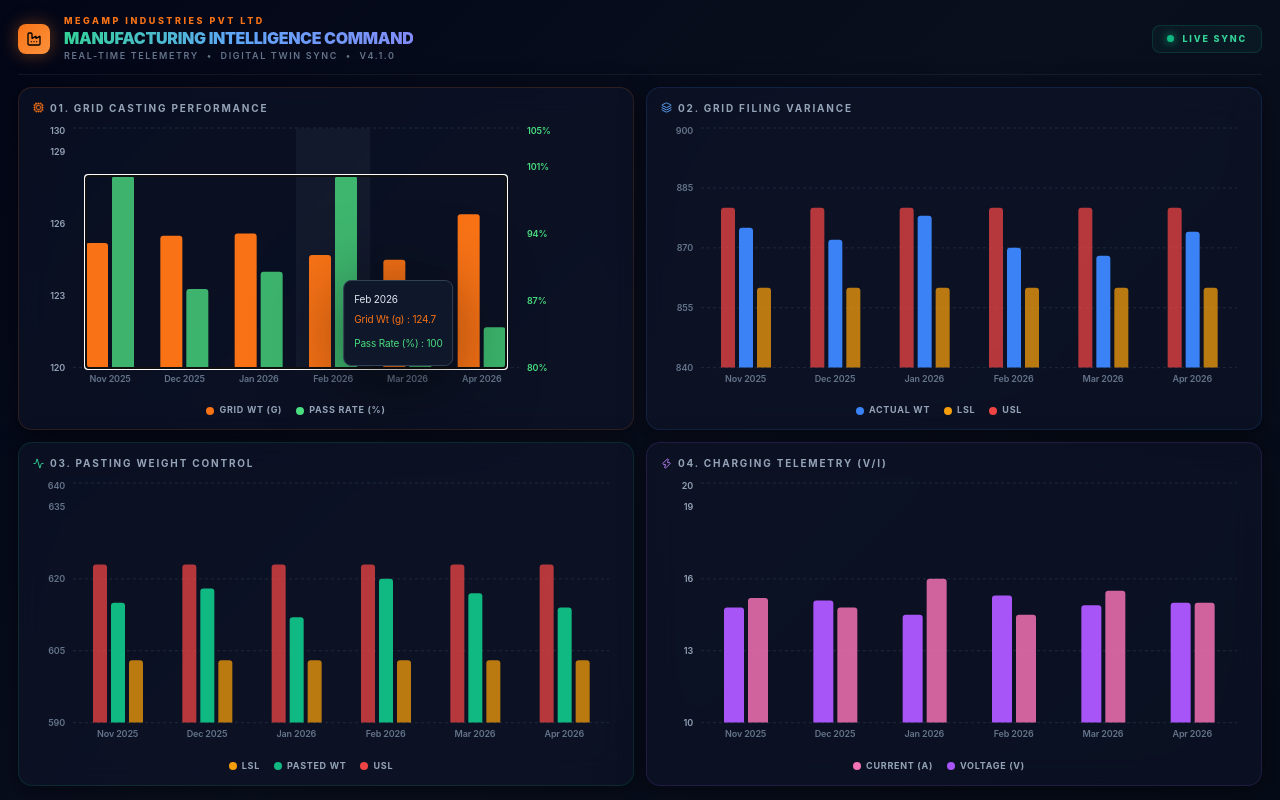
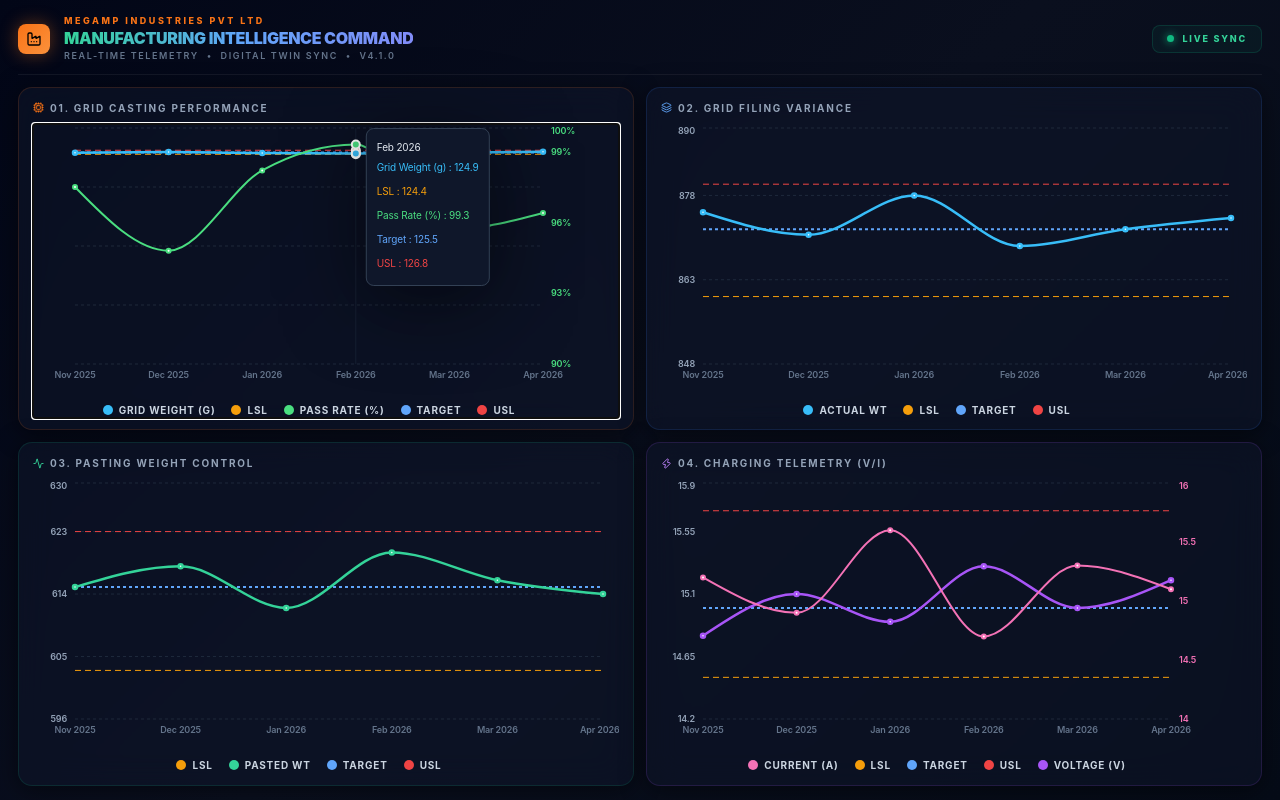
Before and after one commit to Punith-L-J/MEGAMP-GRAPHICAL-REP, a React app in the folder frontend/: page / in a window 1280 px wide. Both pictures are taken after a click on the element 326 px from the left and 270 px from the top of the page. Built offline with nearby package versions, Linux system fonts and the light colour scheme; the HTML template or start-up script is replaced by a standard one.

Commit message:
Update audit dashboard charts to analyst-style spec/LSL/USL line graphs

```diff
--- a/frontend/src/Audit_Dashboard.jsx
+++ b/frontend/src/Audit_Dashboard.jsx
@@ -1,77 +1,54 @@
 import React, { useState, useEffect } from 'react';
-import { LineChart, Line, AreaChart, Area, BarChart, Bar, XAxis, YAxis, CartesianGrid, Tooltip, Legend, ResponsiveContainer, ReferenceLine, ComposedChart } from 'recharts';
+import { LineChart, Line, XAxis, YAxis, CartesianGrid, Tooltip, Legend, ResponsiveContainer } from 'recharts';
 import { Activity, Zap, Layers, Cpu, Factory } from 'lucide-react';
 
-
-// Simulated telemetry data for the last 6 months based on our single source of truth
+// Analyst-grade process telemetry with defined target, lower spec, and upper spec
 const filingData = [
-  { date: 'Nov 2025', actual: 875, lsl: 860, usl: 880 },
-  { date: 'Dec 2025', actual: 872, lsl: 860, usl: 880 },
-  { date: 'Jan 2026', actual: 878, lsl: 860, usl: 880 },
-  { date: 'Feb 2026', actual: 870, lsl: 860, usl: 880 },
-  { date: 'Mar 2026', actual: 868, lsl: 860, usl: 880 },
-  { date: 'Apr 2026', actual: 874, lsl: 860, usl: 880 },
+  { date: 'Nov 2025', actual: 875, target: 872, lsl: 860, usl: 880 },
+  { date: 'Dec 2025', actual: 871, target: 872, lsl: 860, usl: 880 },
+  { date: 'Jan 2026', actual: 878, target: 872, lsl: 860, usl: 880 },
+  { date: 'Feb 2026', actual: 869, target: 872, lsl: 860, usl: 880 },
+  { date: 'Mar 2026', actual: 872, target: 872, lsl: 860, usl: 880 },
+  { date: 'Apr 2026', actual: 874, target: 872, lsl: 860, usl: 880 },
 ];
 
 const pastingData = [
-  { date: 'Nov 2025', actual: 615, lsl: 603, usl: 623 },
-  { date: 'Dec 2025', actual: 618, lsl: 603, usl: 623 },
-  { date: 'Jan 2026', actual: 612, lsl: 603, usl: 623 },
-  { date: 'Feb 2026', actual: 620, lsl: 603, usl: 623 },
-  { date: 'Mar 2026', actual: 617, lsl: 603, usl: 623 },
-  { date: 'Apr 2026', actual: 614, lsl: 603, usl: 623 },
+  { date: 'Nov 2025', actual: 615, target: 615, lsl: 603, usl: 623 },
+  { date: 'Dec 2025', actual: 618, target: 615, lsl: 603, usl: 623 },
+  { date: 'Jan 2026', actual: 612, target: 615, lsl: 603, usl: 623 },
+  { date: 'Feb 2026', actual: 620, target: 615, lsl: 603, usl: 623 },
+  { date: 'Mar 2026', actual: 616, target: 615, lsl: 603, usl: 623 },
+  { date: 'Apr 2026', actual: 614, target: 615, lsl: 603, usl: 623 },
 ];
 
 const gridCastingData = [
-  { date: 'Nov 2025', gridWeight: 125.2, passRate: 100.0 },
-  { date: 'Dec 2025', gridWeight: 125.5, passRate: 88.2  },
-  { date: 'Jan 2026', gridWeight: 125.6, passRate: 90.0  },
-  { date: 'Feb 2026', gridWeight: 124.7, passRate: 100.0 },
-  { date: 'Mar 2026', gridWeight: 124.5, passRate: 88.5  },
-  { date: 'Apr 2026', gridWeight: 126.4, passRate: 84.2  },
+  { date: 'Nov 2025', actual: 125.3, target: 125.5, lsl: 124.4, usl: 126.8, passRate: 97.5 },
+  { date: 'Dec 2025', actual: 125.7, target: 125.5, lsl: 124.4, usl: 126.8, passRate: 94.8 },
+  { date: 'Jan 2026', actual: 125.1, target: 125.5, lsl: 124.4, usl: 126.8, passRate: 98.2 },
+  { date: 'Feb 2026', actual: 124.9, target: 125.5, lsl: 124.4, usl: 126.8, passRate: 99.3 },
+  { date: 'Mar 2026', actual: 125.4, target: 125.5, lsl: 124.4, usl: 126.8, passRate: 95.7 },
+  { date: 'Apr 2026', actual: 125.9, target: 125.5, lsl: 124.4, usl: 126.8, passRate: 96.4 },
 ];
 
 const chargingData = [
-  { date: 'Nov 2025', voltage: 14.8, current: 15.2 },
-  { date: 'Dec 2025', voltage: 15.1, current: 14.8 },
-  { date: 'Jan 2026', voltage: 14.5, current: 16.0 },
-  { date: 'Feb 2026', voltage: 15.3, current: 14.5 },
-  { date: 'Mar 2026', voltage: 14.9, current: 15.5 },
-  { date: 'Apr 2026', voltage: 15.0, current: 15.0 },
+  { date: 'Nov 2025', actual: 14.8, target: 15.0, lsl: 14.5, usl: 15.7, current: 15.2 },
+  { date: 'Dec 2025', actual: 15.1, target: 15.0, lsl: 14.5, usl: 15.7, current: 14.9 },
+  { date: 'Jan 2026', actual: 14.9, target: 15.0, lsl: 14.5, usl: 15.7, current: 15.6 },
+  { date: 'Feb 2026', actual: 15.3, target: 15.0, lsl: 14.5, usl: 15.7, current: 14.7 },
+  { date: 'Mar 2026', actual: 15.0, target: 15.0, lsl: 14.5, usl: 15.7, current: 15.3 },
+  { date: 'Apr 2026', actual: 15.2, target: 15.0, lsl: 14.5, usl: 15.7, current: 15.1 },
 ];
-
-// Custom legend renderer for Filing chart — makes all items clearly visible
-const FilingLegend = (props) => {
-  const { payload } = props;
-  return (
-    <div style={{ display: 'flex', gap: '14px', flexWrap: 'wrap', justifyContent: 'center', paddingTop: '6px' }}>
-      {payload && payload.map((entry, index) => {
-        // Skip empty-name entries (the lsl fill area)
-        if (!entry.value) return null;
-        let color = entry.color;
-        // Give the Spec Band a visible slate-blue color
-        if (entry.value === 'Spec Band') color = '#64748b';
-        return (
-          <div key={index} style={{ display: 'flex', alignItems: 'center', gap: '5px', fontSize: '9px', color: '#94a3b8', fontWeight: 700, letterSpacing: '0.08em', textTransform: 'uppercase' }}>
-            <div style={{ width: '8px', height: '8px', borderRadius: '50%', background: color, flexShrink: 0 }} />
-            {entry.value}
-          </div>
-        );
-      })}
-    </div>
-  );
-};
 
 // Generic visible legend renderer
 const VisibleLegend = (props) => {
   const { payload } = props;
   return (
-    <div style={{ display: 'flex', gap: '14px', flexWrap: 'wrap', justifyContent: 'center', paddingTop: '6px' }}>
+    <div style={{ display: 'flex', gap: '16px', flexWrap: 'wrap', justifyContent: 'center', paddingTop: '8px' }}>
       {payload && payload.map((entry, index) => {
         if (!entry.value) return null;
         return (
-          <div key={index} style={{ display: 'flex', alignItems: 'center', gap: '5px', fontSize: '9px', color: '#94a3b8', fontWeight: 700, letterSpacing: '0.08em', textTransform: 'uppercase' }}>
-            <div style={{ width: '8px', height: '8px', borderRadius: '50%', background: entry.color, flexShrink: 0 }} />
+          <div key={index} style={{ display: 'flex', alignItems: 'center', gap: '6px', fontSize: '10px', color: '#cbd5e1', fontWeight: 700, letterSpacing: '0.08em', textTransform: 'uppercase' }}>
+            <div style={{ width: '10px', height: '10px', borderRadius: '50%', background: entry.color, flexShrink: 0 }} />
             {entry.value}
           </div>
         );
@@ -229,21 +206,19 @@ const ManufacturingDashboard = () => {
           </div>
           <div style={{ flex: 1, minHeight: 0 }}>
             <ResponsiveContainer width="100%" height="100%">
-              <BarChart data={gridCastingData} margin={{ top: 4, right: 40, left: -20, bottom: 0 }}>
+              <LineChart data={gridCastingData} margin={{ top: 4, right: 16, left: -18, bottom: 0 }}>
                 <CartesianGrid strokeDasharray="3 3" stroke="#1e293b" vertical={false} />
                 <XAxis dataKey="date" stroke="#475569" tick={{ fill: '#64748b', fontSize: 9, fontWeight: 600 }} axisLine={false} tickLine={false} />
-                {/* Left axis: Grid Weight */}
-                <YAxis yAxisId="left" stroke="#475569" tick={{ fill: '#94a3b8', fontSize: 9, fontWeight: 600 }} domain={[120, 130]} axisLine={false} tickLine={false} />
-                {/* Right axis: Pass Rate % */}
-                <YAxis yAxisId="right" orientation="right" stroke="#475569" tick={{ fill: '#4ade80', fontSize: 9, fontWeight: 600 }} domain={[80, 105]} tickFormatter={(v) => `${v}%`} axisLine={false} tickLine={false} />
-                <Tooltip
-                  cursor={{ fill: '#1e293b', opacity: 0.4 }}
-                  contentStyle={{ backgroundColor: '#0f172a', borderColor: '#334155', fontSize: '10px', borderRadius: '8px', color: '#e2e8f0' }}
-                />
+                <YAxis yAxisId="left" stroke="#475569" tick={{ fill: '#94a3b8', fontSize: 9, fontWeight: 600 }} domain={[124, 127]} axisLine={false} tickLine={false} />
+                <YAxis yAxisId="right" orientation="right" stroke="#475569" tick={{ fill: '#4ade80', fontSize: 9, fontWeight: 600 }} domain={[90, 100]} tickFormatter={(v) => `${v}%`} axisLine={false} tickLine={false} />
+                <Tooltip cursor={{ stroke: '#334155', strokeWidth: 1, fill: '#020617', opacity: 0.3 }} contentStyle={{ backgroundColor: '#0f172a', borderColor: '#334155', fontSize: '10px', borderRadius: '8px', color: '#e2e8f0' }} />
                 <Legend content={<VisibleLegend />} />
-                <Bar yAxisId="left" dataKey="gridWeight" fill="#f97316" radius={[3, 3, 0, 0]} name="Grid Wt (g)" barSize={22} />
-                <Bar yAxisId="right" dataKey="passRate" fill="#4ade80" radius={[3, 3, 0, 0]} name="Pass Rate (%)" barSize={22} fillOpacity={0.8} />
-              </BarChart>
+                <Line type="monotone" dataKey="lsl" stroke="#f59e0b" strokeDasharray="6 4" dot={false} name="LSL" />
+                <Line type="monotone" dataKey="target" stroke="#60a5fa" strokeDasharray="3 3" strokeWidth={2} dot={false} name="Target" />
+                <Line type="monotone" dataKey="usl" stroke="#ef4444" strokeDasharray="6 4" dot={false} name="USL" />
+                <Line type="monotone" dataKey="actual" stroke="#38bdf8" strokeWidth={2.5} dot={{ r: 2 }} name="Grid Weight (g)" />
+                <Line yAxisId="right" type="monotone" dataKey="passRate" stroke="#4ade80" strokeWidth={2} dot={{ r: 2 }} name="Pass Rate (%)" />
+              </LineChart>
             </ResponsiveContainer>
           </div>
         </div>
@@ -269,19 +244,17 @@ const ManufacturingDashboard = () => {
           </div>
           <div style={{ flex: 1, minHeight: 0 }}>
             <ResponsiveContainer width="100%" height="100%">
-              <BarChart data={filingData} margin={{ top: 4, right: 10, left: -20, bottom: 0 }}>
+              <LineChart data={filingData} margin={{ top: 4, right: 16, left: -18, bottom: 0 }}>
                 <CartesianGrid strokeDasharray="3 3" stroke="#1e293b" vertical={false} />
                 <XAxis dataKey="date" stroke="#475569" tick={{ fill: '#64748b', fontSize: 9, fontWeight: 600 }} axisLine={false} tickLine={false} />
-                <YAxis domain={[840, 900]} stroke="#475569" tick={{ fill: '#64748b', fontSize: 9, fontWeight: 600 }} axisLine={false} tickLine={false} />
-                <Tooltip
-                  cursor={{ fill: '#1e293b', opacity: 0.4 }}
-                  contentStyle={{ backgroundColor: '#0f172a', borderColor: '#334155', fontSize: '10px', borderRadius: '8px', color: '#e2e8f0' }}
-                />
+                <YAxis stroke="#475569" tick={{ fill: '#94a3b8', fontSize: 9, fontWeight: 600 }} domain={[848, 890]} axisLine={false} tickLine={false} />
+                <Tooltip cursor={{ stroke: '#334155', strokeWidth: 1, fill: '#020617', opacity: 0.3 }} contentStyle={{ backgroundColor: '#0f172a', borderColor: '#334155', fontSize: '10px', borderRadius: '8px', color: '#e2e8f0' }} />
                 <Legend content={<VisibleLegend />} />
-                <Bar dataKey="usl" name="USL" fill="#ef4444" radius={[3, 3, 0, 0]} barSize={14} fillOpacity={0.75} />
-                <Bar dataKey="actual" name="Actual Wt" fill="#3b82f6" radius={[3, 3, 0, 0]} barSize={14} />
-                <Bar dataKey="lsl" name="LSL" fill="#f59e0b" radius={[3, 3, 0, 0]} barSize={14} fillOpacity={0.75} />
-              </BarChart>
+                <Line type="monotone" dataKey="lsl" stroke="#f59e0b" strokeDasharray="6 4" dot={false} name="LSL" />
+                <Line type="monotone" dataKey="target" stroke="#60a5fa" strokeDasharray="3 3" strokeWidth={2} dot={false} name="Target" />
+                <Line type="monotone" dataKey="usl" stroke="#ef4444" strokeDasharray="6 4" dot={false} name="USL" />
+                <Line type="monotone" dataKey="actual" stroke="#38bdf8" strokeWidth={2.5} dot={{ r: 2 }} name="Actual Wt" />
+              </LineChart>
             </ResponsiveContainer>
           </div>
         </div>
@@ -307,19 +280,17 @@ const ManufacturingDashboard = () => {
           </div>
           <div style={{ flex: 1, minHeight: 0 }}>
             <ResponsiveContainer width="100%" height="100%">
-              <BarChart data={pastingData} margin={{ top: 4, right: 10, left: -20, bottom: 0 }}>
+              <LineChart data={pastingData} margin={{ top: 4, right: 16, left: -18, bottom: 0 }}>
                 <CartesianGrid strokeDasharray="3 3" stroke="#1e293b" vertical={false} />
                 <XAxis dataKey="date" stroke="#475569" tick={{ fill: '#64748b', fontSize: 9, fontWeight: 600 }} axisLine={false} tickLine={false} />
-                <YAxis domain={[590, 640]} stroke="#475569" tick={{ fill: '#64748b', fontSize: 9, fontWeight: 600 }} axisLine={false} tickLine={false} />
-                <Tooltip
-                  cursor={{ fill: '#1e293b', opacity: 0.4 }}
-                  contentStyle={{ backgroundColor: '#0f172a', borderColor: '#334155', fontSize: '10px', borderRadius: '8px', color: '#e2e8f0' }}
-                />
+                <YAxis stroke="#475569" tick={{ fill: '#94a3b8', fontSize: 9, fontWeight: 600 }} domain={[596, 630]} axisLine={false} tickLine={false} />
+                <Tooltip cursor={{ stroke: '#334155', strokeWidth: 1, fill: '#020617', opacity: 0.3 }} contentStyle={{ backgroundColor: '#0f172a', borderColor: '#334155', fontSize: '10px', borderRadius: '8px', color: '#e2e8f0' }} />
                 <Legend content={<VisibleLegend />} />
-                <Bar dataKey="usl" name="USL" fill="#ef4444" radius={[3, 3, 0, 0]} barSize={14} fillOpacity={0.75} />
-                <Bar dataKey="actual" name="Pasted Wt" fill="#10b981" radius={[3, 3, 0, 0]} barSize={14} />
-                <Bar dataKey="lsl" name="LSL" fill="#f59e0b" radius={[3, 3, 0, 0]} barSize={14} fillOpacity={0.75} />
-              </BarChart>
+                <Line type="monotone" dataKey="lsl" stroke="#f59e0b" strokeDasharray="6 4" dot={false} name="LSL" />
+                <Line type="monotone" dataKey="target" stroke="#60a5fa" strokeDasharray="3 3" strokeWidth={2} dot={false} name="Target" />
+                <Line type="monotone" dataKey="usl" stroke="#ef4444" strokeDasharray="6 4" dot={false} name="USL" />
+                <Line type="monotone" dataKey="actual" stroke="#34d399" strokeWidth={2.5} dot={{ r: 2 }} name="Pasted Wt" />
+              </LineChart>
             </ResponsiveContainer>
           </div>
         </div>
@@ -345,18 +316,19 @@ const ManufacturingDashboard = () => {
           </div>
           <div style={{ flex: 1, minHeight: 0 }}>
             <ResponsiveContainer width="100%" height="100%">
-              <BarChart data={chargingData} margin={{ top: 4, right: 10, left: -20, bottom: 0 }}>
+              <LineChart data={chargingData} margin={{ top: 4, right: 16, left: -18, bottom: 0 }}>
                 <CartesianGrid strokeDasharray="3 3" stroke="#1e293b" vertical={false} />
                 <XAxis dataKey="date" stroke="#475569" tick={{ fill: '#64748b', fontSize: 9, fontWeight: 600 }} axisLine={false} tickLine={false} />
-                <YAxis domain={[10, 20]} stroke="#475569" tick={{ fill: '#94a3b8', fontSize: 9, fontWeight: 600 }} axisLine={false} tickLine={false} />
-                <Tooltip
-                  cursor={{ fill: '#1e293b', opacity: 0.4 }}
-                  contentStyle={{ backgroundColor: '#0f172a', borderColor: '#334155', fontSize: '10px', borderRadius: '8px', color: '#e2e8f0' }}
-                />
+                <YAxis yAxisId="left" stroke="#475569" tick={{ fill: '#94a3b8', fontSize: 9, fontWeight: 600 }} domain={[14.2, 15.9]} axisLine={false} tickLine={false} />
+                <YAxis yAxisId="right" orientation="right" stroke="#475569" tick={{ fill: '#f472b6', fontSize: 9, fontWeight: 600 }} domain={[14, 16]} axisLine={false} tickLine={false} />
+                <Tooltip cursor={{ stroke: '#334155', strokeWidth: 1, fill: '#020617', opacity: 0.3 }} contentStyle={{ backgroundColor: '#0f172a', borderColor: '#334155', fontSize: '10px', borderRadius: '8px', color: '#e2e8f0' }} />
                 <Legend content={<VisibleLegend />} />
-                <Bar dataKey="voltage" name="Voltage (V)" fill="#a855f7" radius={[3, 3, 0, 0]} barSize={20} />
-                <Bar dataKey="current" name="Current (A)" fill="#f472b6" radius={[3, 3, 0, 0]} barSize={20} fillOpacity={0.85} />
-              </BarChart>
+                <Line yAxisId="left" type="monotone" dataKey="lsl" stroke="#f59e0b" strokeDasharray="6 4" dot={false} name="LSL" />
+                <Line yAxisId="left" type="monotone" dataKey="target" stroke="#60a5fa" strokeDasharray="3 3" strokeWidth={2} dot={false} name="Target" />
+                <Line yAxisId="left" type="monotone" dataKey="usl" stroke="#ef4444" strokeDasharray="6 4" dot={false} name="USL" />
+                <Line yAxisId="left" type="monotone" dataKey="actual" stroke="#a855f7" strokeWidth={2.5} dot={{ r: 2 }} name="Voltage (V)" />
+                <Line yAxisId="right" type="monotone" dataKey="current" stroke="#f472b6" strokeWidth={2} dot={{ r: 2 }} name="Current (A)" />
+              </LineChart>
             </ResponsiveContainer>
           </div>
         </div>
```
